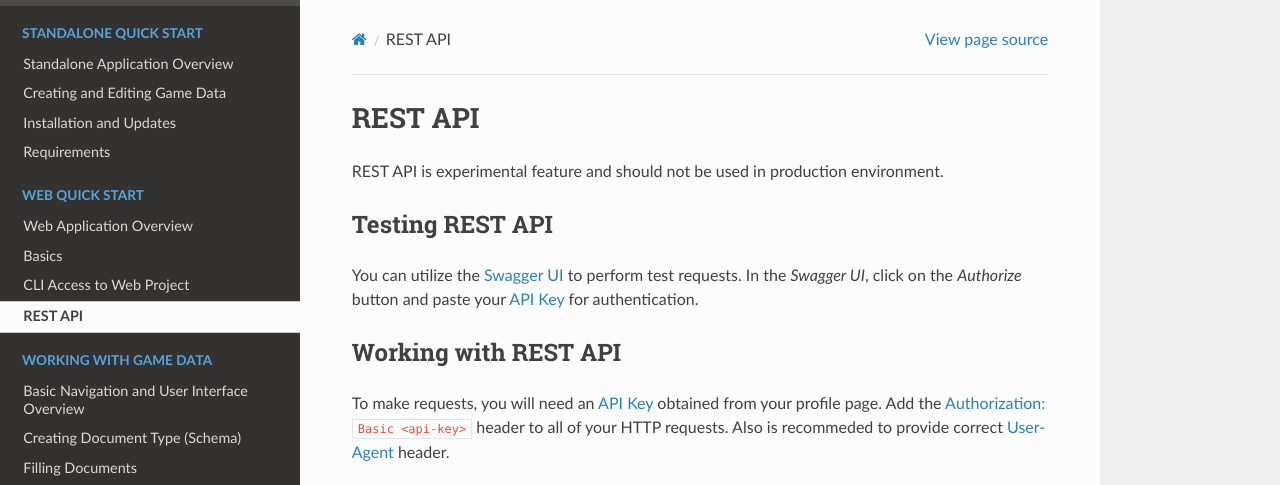
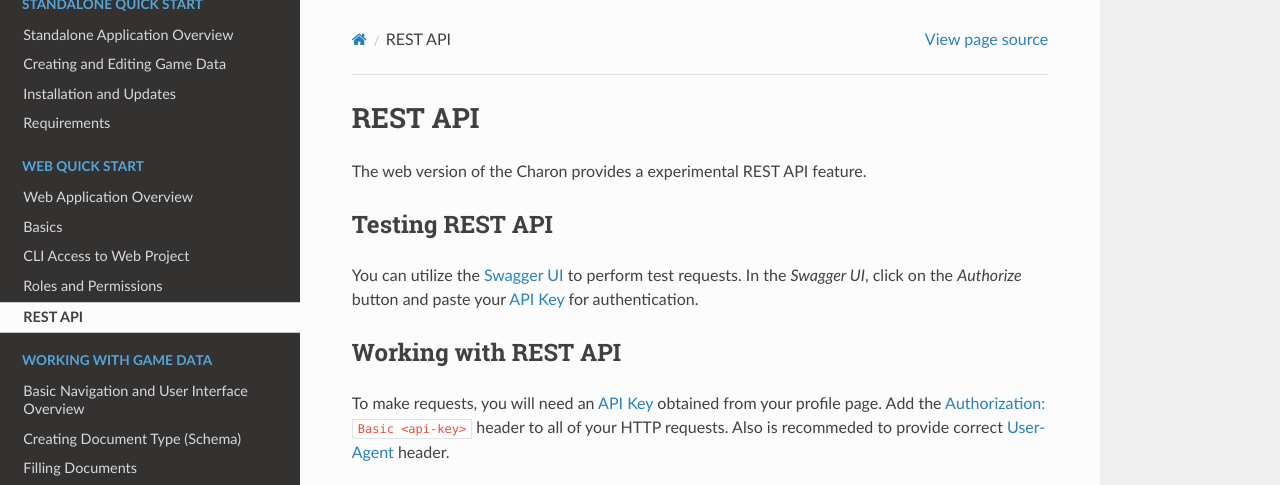
Before and after one commit to gamedevware/charon, a Sphinx documentation site: the page built from docs/web/rest.rst, in a window 1280 px wide, cut to the strip 0-485 px from the top of the page. Built offline with Sphinx 7.4.7 and the Read the Docs theme 2.0.0, drawn with Linux system fonts in a browser that asks for light colours.

```diff
--- a/docs/web/basics.rst
+++ b/docs/web/basics.rst
@@ -1,6 +1,7 @@
 Basics
 ========
-Charon provides a collaborative work environment where game designers can work together to create engaging gameplay experiences. The core concepts of collaborative work include workspaces and projects.
+
+The web version of the Charon provides a collaborative work environment where game designers can work together to create engaging gameplay experiences. The core concepts of collaborative work include workspaces and projects.
 
 A workspace is a virtual location where projects are located. The subscription and all limitations are bound to the workspace, meaning that all projects within the workspace are subject to the same subscription and limitations.
 
--- a/docs/web/cli_access_to_web_project.rst
+++ b/docs/web/cli_access_to_web_project.rst
@@ -1,7 +1,7 @@
 CLI Access to Web Project
 ========
 
-Charon provides a :doc:`REST API <rest>` and :doc:`CLI <../advanced/command_line>` for accessing and modifying game data. To access the API, users need to generate an ``API Key`` in the *API Keys* section of their *User Profile*.
+The web version of the Charon provides a :doc:`REST API <rest>` and :doc:`CLI <../advanced/command_line>` for accessing and modifying game data. To access the API, users need to generate an ``API Key`` in the *API Keys* section of their *User Profile*.
 
 With the API Key, Charon can easily be integrated into existing game development workflows. For example, the API Key can be used to export game data from the web into a local GIT repository
 
--- a/docs/web/overview.rst
+++ b/docs/web/overview.rst
@@ -1,7 +1,7 @@
 Web Application Overview
 ========================
 
-The web version of the tool is a `web-based application <https://charon.live>`_ that can be accessed through a web browser, and it allows users to design and model game data, as well as generate source code for it. The web version is typically used by development teams who want to collaborate and work together on game projects in real-time, regardless of their physical location.
+The web version of the Charon is a `web-based application <https://charon.live>`_ that can be accessed through a web browser, and it allows users to design and model game data, as well as generate source code for it. The web version is typically used by development teams who want to collaborate and work together on game projects in real-time, regardless of their physical location.
 
 See also
 --------
--- a/docs/web/rest.rst
+++ b/docs/web/rest.rst
@@ -1,8 +1,7 @@
 REST API
 ========
 
-REST API is experimental feature and should not be used in production environment.
-
+The web version of the Charon provides a experimental REST API feature.
 
 Testing REST API
 ---------------------
```
Also changed, not shown: docs/web/permission_and_roles.rst (added, +38 -0 lines).
